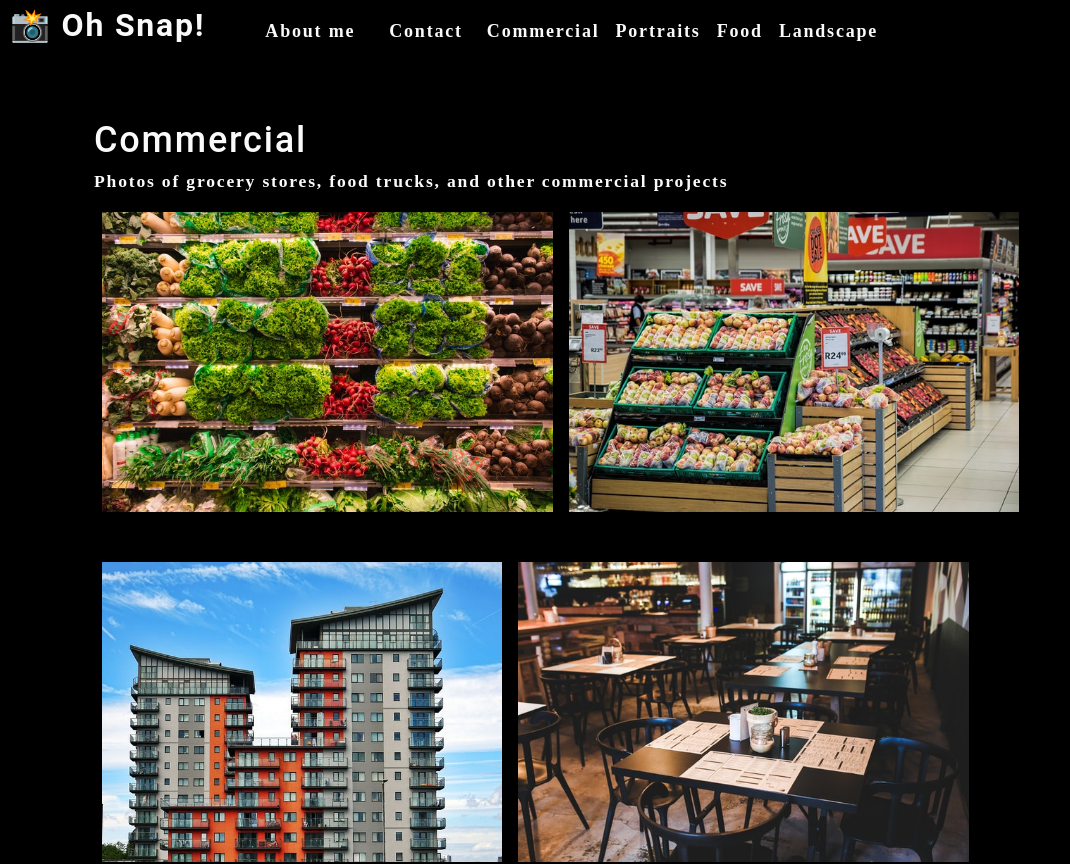
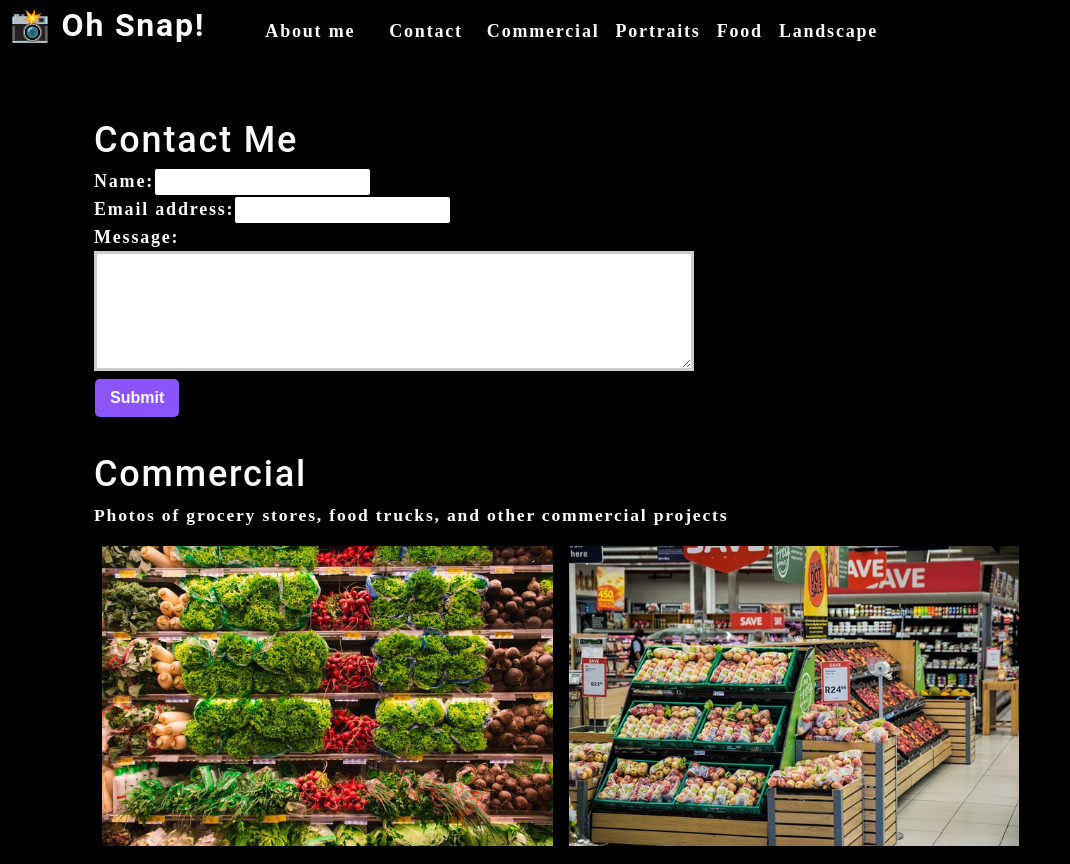
Before and after one commit to CodySawa/photo-port, a React (Create React App) app: page / in a window 1280 px wide. Shown: the top 864 px of the page, without its empty margins (0-1070 px from the left). Built offline with nearby package versions, Linux system fonts and the light colour scheme.

Commit message:
control state with controlled component

```diff
--- a/src/App.js
+++ b/src/App.js
@@ -2,6 +2,7 @@
 import About from './components/About';
 import Nav from './components/Nav';
 import Gallery from './components/Gallery';
+import ContactForm from './components/Contact';
 import './App.css';
 
 function App() {
@@ -25,6 +26,7 @@
         currentCategory={currentCategory}
       ></Nav>
       <main>
+        <ContactForm></ContactForm>
         <Gallery currentCategory={currentCategory}></Gallery>
         <About></About>
       </main>
--- a/src/components/Contact/index.js
+++ b/src/components/Contact/index.js
@@ -1,21 +1,33 @@
-import React from "react";
+import React, { useState } from "react";
 
 function ContactForm() {
+    const [formState, setFormState] = useState({ name: '', email: '', message: '' });
+    const { name, email, message } = formState;
+
+    function handleChange(e) {
+        setFormState({...formState, [e.target.name]: e.target.value })
+    }
+
+    function handleSubmit(e) {
+        e.preventDefault();
+        console.log(formState);
+    }
+
     return (
         <section>
             <h1>Contact Me</h1>
-            <form id="contact-form">
+            <form id="contact-form" onSubmit={handleSubmit}>
                 <div>
                     <label htmlFor="name">Name:</label>
-                    <input type="text" name="name" />
+                    <input type="text" defaultValue={name} onChange={handleChange} name="name" />
                 </div>
                 <div>
                     <label htmlFor="email">Email address:</label>
-                    <input type="email" name="email" />
+                    <input type="email" defaultValue={email} name="email" onChange={handleChange} />
                 </div>
                 <div>
                     <label htmlFor="message">Message:</label>
-                    <textarea name="message" rows="5" />
+                    <textarea name="message" defaultValue={message} onChange={handleChange} rows="5" />
                 </div>
                 <button type="submit">Submit</button>
             </form>
```
